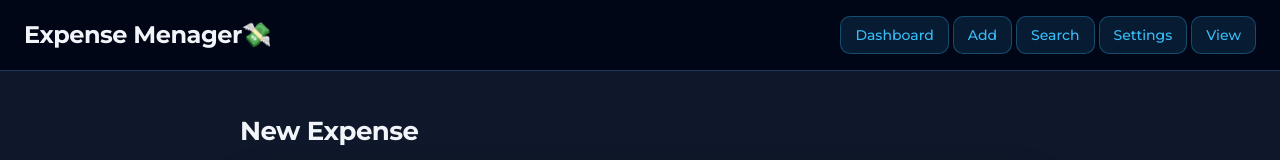
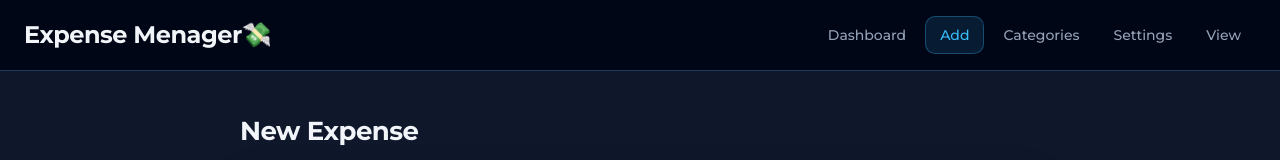
Before and after one commit to ArthurArlaxy/EconoApp, a React app in the folder frontend/: page /app/add-expense in a window 1280 px wide. Shown: the top 160 px of the page. Built offline with nearby package versions, Linux system fonts and the light colour scheme; no server answers; the HTML template or start-up script is replaced by a standard one.

Commit message:
Alteração e ajuste na barra de navegação do mainLayout

```diff
--- a/frontend/src/pages/MainLayout.jsx
+++ b/frontend/src/pages/MainLayout.jsx
@@ -1,27 +1,24 @@
-import {NavLink, Outlet} from "react-router-dom"
-import { Login } from "./Login"
+import { NavLink, Outlet } from "react-router-dom"
 
-export function MainLayout(){
-    return(
-        <>
+export function MainLayout() {
+    return (
         <div className="app">
             <header>
                 <h1>Expense Menager💸</h1>
                 <nav>
-                        <NavLink className="navBar" to={"/app"}>Dashboard</NavLink>
-                        <NavLink className="navBar" to={"add-expense"}>Add</NavLink>
-                        <NavLink className="navBar">Search</NavLink>
-                        <NavLink className="navBar">Settings</NavLink>
-                        <NavLink className="navBar">View</NavLink>
+                    <NavLink className="navBar" to="/app" end>Dashboard</NavLink>
+                    <NavLink className="navBar" to="add-expense" end>Add</NavLink>
+                    <NavLink className="navBar" to="categories" end>Categories</NavLink>
+                    <NavLink className="navBar" to="settings" end>Settings</NavLink>
+                    <NavLink className="navBar" to="view" end>View</NavLink>
                 </nav>
             </header>
             <main>
-                    <Outlet/>
+                <Outlet />
             </main>
             <footer>
                 Created By Arthur Albuquerque😎
             </footer>
         </div>
-        </>
     )
 }
--- a/frontend/src/router.jsx
+++ b/frontend/src/router.jsx
@@ -19,8 +19,8 @@ export const router = createBrowserRouter([
         children: [
             { index: true, element: <Dashboard /> },
             { path: "add-expense", element: <AddExpense /> },
-            { path: "expenses/:id", element: <EditExpense /> }
+            { path: "expenses/:id", element: <EditExpense /> },
+            { path: "categories", element: <Categories /> }
         ]
-    },
-    { path: "categories", element: <Categories /> }
+    }
 ])
```
Lines whose indentation alone changed are shown as unchanged.
